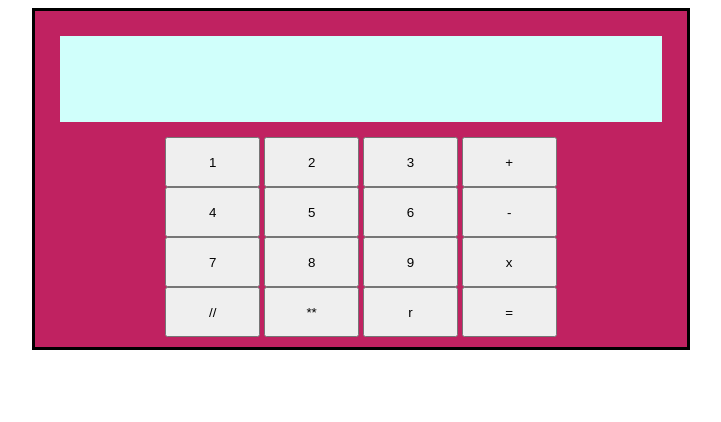
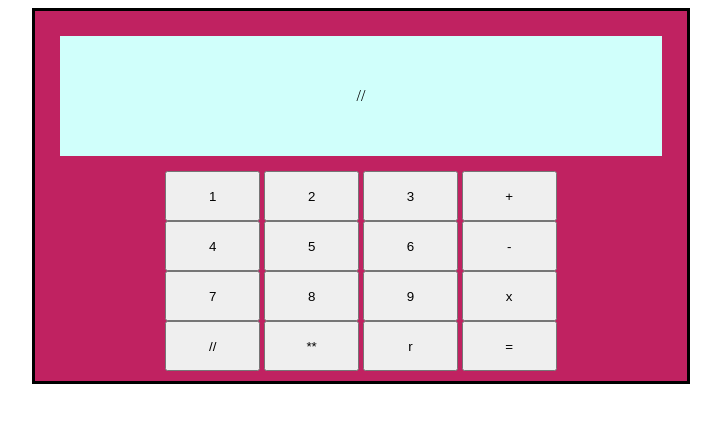
Before and after one commit to lugarcialopez/Calculadora, a plain HTML site: page index.html in a window 1280 px wide. Both pictures are taken after a click on the button "//". Shown: the whole page, without its empty margins (326-1047 px from the left). Drawn offline with Linux system fonts and the light colour scheme.

Commit message:
Calculadora prototipo
Versión preliminar de la calculadora

```diff
--- a/index.html
+++ b/index.html
@@ -15,19 +15,20 @@
         <button class="boton" id= "uno" value="1" onclick="imprimir(1)">1</button>
         <button class="boton" id= "dos" value="2" onclick="imprimir(2)">2</button>
         <button class="boton" id= "tres" value="3" onclick="imprimir(3)">3</button>
-        <button class="boton" id= "suma" value="+" onclick="operador()">+</button> <br>
+        <button class="boton" id= "suma" value="+" onclick="operador(value)">+</button> <br>
         <button class="boton" id= "cuatro" value="4" onclick="imprimir(4)">4</button>
         <button class="boton" id= "cinco" value="5" onclick="imprimir(5)">5</button>
         <button class="boton" id= "seis" value="6" onclick="imprimir(6)">6</button>
-        <button class="boton" id= "resta" value="-" onclick="operador()">-</button> <br>
+        <button class="boton" id= "resta" value="-" onclick="operador(value)">-</button> <br>
+        <!---Al hacer clic, se activa la función operador("-")-->
         <button class="boton" id= "siete" value="7" onclick="imprimir(7)">7</button>
         <button class="boton" id= "ocho" value="8" onclick="imprimir(8)">8</button>
         <button class="boton" id= "nueve" value="9" onclick="imprimir(9)">9</button>
-        <button class="boton" id= "multiplicar" value="x" onclick="operador()">x</button><br>
-        <button class="boton" id= "dividir" value="//" onclick="operador()">//</button>
-        <button class="boton" id= "exponencial" value="**" onclick="operador()">**</button>
-        <button class="boton" id= "raiz" value="r">r</button>
-        <button class="boton" id= "igual" value="=">=</button><br>
+        <button class="boton" id= "multiplicar" value="x" onclick="operador(value)">x</button><br>
+        <button class="boton" id= "dividir" value="//" onclick="operador(value)">//</button>
+        <button class="boton" id= "exponencial" value="**" onclick="operador(value)">**</button>
+        <button class="boton" id= "raiz" value="r" onclick="operador(value)">r</button>
+        <button class="boton" id= "igual" value="=" onclick="resultadoFinal()">=</button><br>
     </div>
 <script src="resources\js\script.js"></script>
 </body>
--- a/resources/js/script.js
+++ b/resources/js/script.js
@@ -1,4 +1,4 @@
-var uno=document.getElementById("uno").value;
+/*var uno=document.getElementById("uno").value;
 var dos=document.getElementById("dos").value;
 var tres=document.getElementById("tres").value;
 var cuatro=document.getElementById("cuatro").value;
@@ -6,9 +6,13 @@ var cinco=document.getElementById("cinco").value;
 var seis=document.getElementById("seis").value;
 var siete=document.getElementById("siete").value;
 var ocho=document.getElementById("ocho").value;
-var nueve=document.getElementById("nueve").value;
+var nueve=document.getElementById("nueve").value;*/
 var resultado;
 var texto="";
+var textoAuxiliar="";
+var numero1=null;
+var numero2=null;
+var operando="";
 
 function sumaNumeros(num1,num2) {
     return num1+num2;
@@ -33,4 +37,51 @@ function divideNumeros(num1,num2) {
 function imprimir(a) {
     texto=texto+a;
     document.getElementById("mostrar").innerHTML=texto;
+    if (numero1!=null) {
+        textoAuxiliar=textoAuxiliar+a
+    }
+    /*12+25
+    number1= 12;
+    number2= null(no es ningún número pero sigue siendo un valor);
+    texto="12+"
+    textoAuxiliar= "25"*/
+    //!= --> diferente
 }
+
+function operador(a) {
+    numero1=parseInt(texto);
+    //parsInt-->convertir un texto que tenga sentido como número. Convertirlo a número-
+    texto=texto+a;
+    operando=a
+    document.getElementById("mostrar").innerHTML=texto;
+    textoAuxiliar="";
+}
+
+function resultadoFinal()
+{
+    numero1;
+    numero2;
+
+    if (operando=="+") {
+        resultado=sumaNumeros(numero1,numero2);
+    }
+
+    else if (operando=="-") {
+        resultado=restaNumeros(numero1,numero2);
+    }
+
+    else if (operando=="x") {
+        resultado=multiplicaNumeros(numero1,numero2);
+    }
+
+    else if (operando="//") {
+        resultado=divideNumeros(numero1,numero2);
+    }
+
+    document.getElementById("mostrar").innerHTML=resultado
+
+
+
+
+
+}
```
